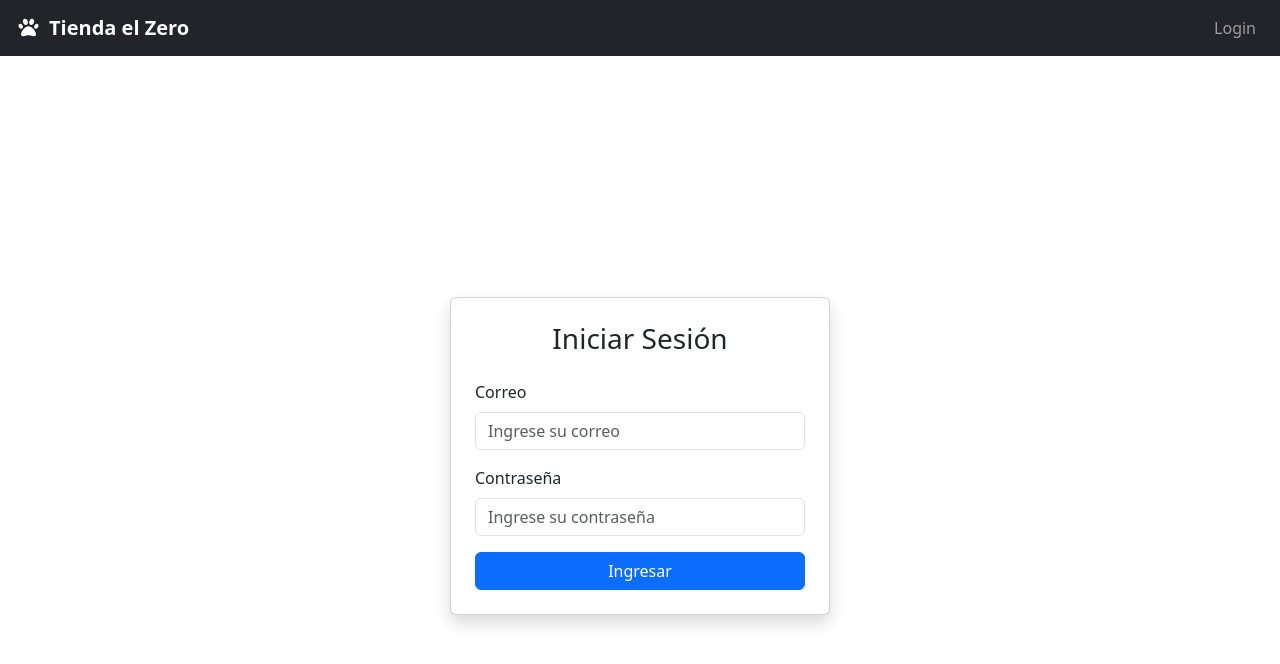
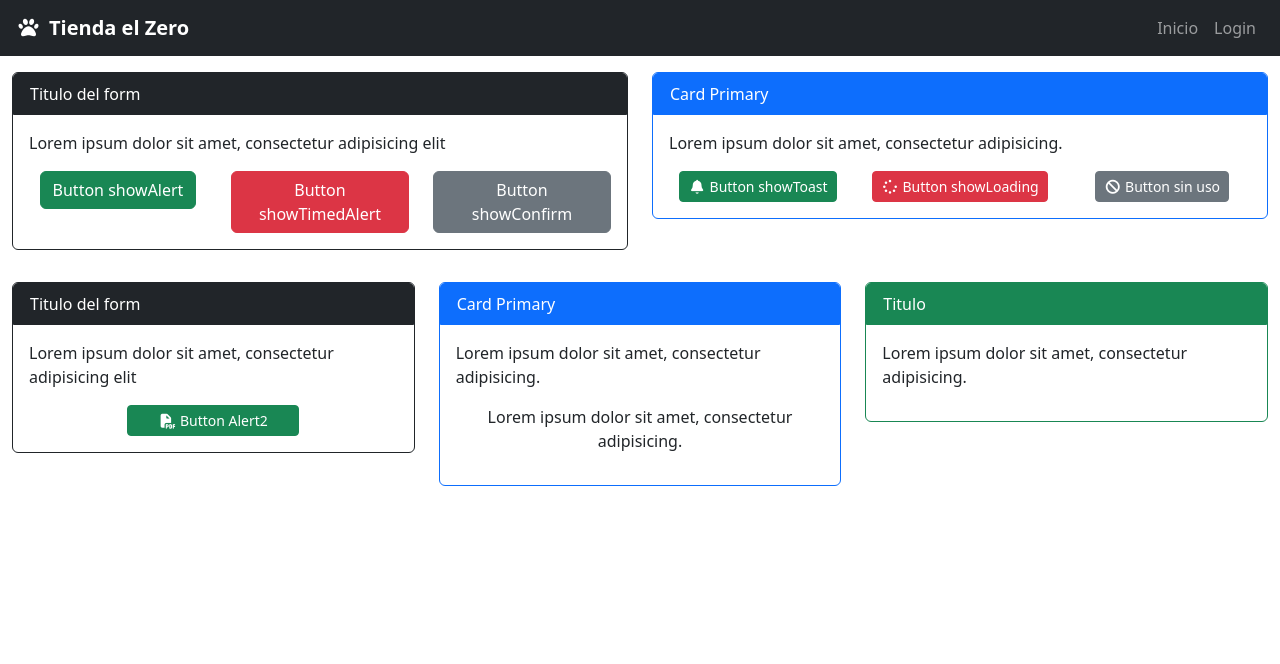
Before and after one commit to joseluispinaya/Tienda-zero-react, a React (Vite) app: page /inicio in a window 1280 px wide. Before the commit this address led to /login. Shown: the top 664 px of the page. Built offline with nearby package versions, Linux system fonts and the light colour scheme.

Commit message:
loading componet

```diff
--- a/src/Components/Navigation/Navigator.jsx
+++ b/src/Components/Navigation/Navigator.jsx
@@ -32,6 +32,10 @@ const Navigator = () => {
 
                     {!usuario && (
                         <>
+                            <li className="nav-item">
+                                <Link to="/inicio" className="nav-link">Inicio</Link>
+                            </li>
+
                             <li className="nav-item">
                                 <Link to="/login" className="nav-link">Login</Link>
                             </li>
--- a/src/Components/Navigation/Router.jsx
+++ b/src/Components/Navigation/Router.jsx
@@ -3,6 +3,7 @@ import Home from '../../Screens/Home.jsx'
 import Categoria from '../../Screens/Categoria.jsx';
 import Product from '../../Screens/Product.jsx'
 import About from '../../Screens/About.jsx'
+import Inicio from '../../Screens/Inicio.jsx';
 import Login from '../../Screens/Login.jsx';
 import ProtectedRoute from "../ProtectedRoute.jsx";
 
@@ -14,6 +15,7 @@ const Router = () => {
         <Routes>
 
             {/* RUTA LOGIN (PÚBLICA) */}
+            <Route path="/inicio" element={<Inicio />} />
             <Route path="/login" element={<Login />} />
 
             {/* RUTAS PROTEGIDAS */}
--- /dev/null
+++ b/src/Screens/Inicio.jsx
@@ -0,0 +1,156 @@
+import React, { useState } from 'react';
+import { showAlert, showTimedAlert, showConfirm, showToast, showLoading, closeLoading } from "../Utils/alertUtils";
+
+const Inicio = () => {
+    const [classLoad, setClassLoad] = useState("");
+    const [classTable, setClassTable] = useState("d-none");
+
+    const btnShow = (op) => {
+        if (op === 1) {
+            showAlert("Mensaje", "Contenido del mensaje", "success");
+        } else if (op === 2) {
+            showToast("Mensaje del toast", "error");
+        } else if (op === 3) {
+            showTimedAlert("Mensaje", "Contenido del mensaje", "success");
+        } else if (op === 4) {
+            handleConfirm();
+        }
+
+    };
+
+    const btnShowLoading = () => {
+        showLoading("Solicitando...");
+
+        setTimeout(() => {
+            closeLoading();
+        }, 2000); // 2 segundos
+    };
+
+    const handleConfirm = () => {
+        showConfirm(
+            "¿Estás seguro?",
+            "Esta acción no se puede deshacer",
+            "warning",
+            "Sí, continuar",
+            "Cancelar"
+        ).then((result) => {
+            if (result.isConfirmed) {
+                showToast("¡Acción confirmada!", "success");
+            } else {
+                showToast("Cancelado", "info");
+            }
+        });
+    };
+
+    const loadinCarga = () => {
+        setClassTable('');
+        setClassLoad('d-none');
+
+        setTimeout(() => {
+            setClassTable('d-none');
+            setClassLoad('');
+        }, 2000);
+    };
+
+    return (
+        <div className="container-fluid mt-3">
+            <div className="row">
+                <div className="col-md-6">
+                    <div className="card border border-dark mb-3">
+                        <div className="card-header bg-dark border border-dark text-white">
+                            Titulo del form
+                        </div>
+                        <div className="card-body">
+                            <p>Lorem ipsum dolor sit amet, consectetur adipisicing elit</p>
+                            <div className="row text-center">
+                                <div className="col-md-4">
+                                    <button type="button" className="btn btn-success" onClick={() => btnShow(1)}>Button showAlert</button>
+                                </div>
+                                <div className="col-md-4">
+                                    <button type="button" className="btn btn-danger" onClick={() => btnShow(3)}>Button showTimedAlert</button>
+                                </div>
+                                <div className="col-md-4">
+                                    <button className="btn btn-secondary" onClick={() => btnShow(4)}>Button showConfirm</button>
+                                </div>
+                            </div>
+                        </div>
+                    </div>
+                </div>
+                <div className="col-md-6">
+                    <div className="card border border-primary mb-3">
+                        <div className="card-header bg-primary border border-primary text-white">
+                            Card Primary
+                        </div>
+                        <div className="card-body">
+                            <p>Lorem ipsum dolor sit amet, consectetur adipisicing.</p>
+                            <div className="row text-center">
+                                <div className="col-md-4">
+                                    <button className="btn btn-success btn-sm" onClick={() => btnShow(2)}>
+                                        <i className="fa-solid fa-bell"></i> Button showToast
+                                    </button>
+                                </div>
+                                <div className="col-md-4">
+                                    <button className="btn btn-danger btn-sm" onClick={btnShowLoading}>
+                                        <i className="fa-solid fa-spinner"></i> Button showLoading
+                                    </button>
+                                </div>
+                                <div className="col-md-4">
+                                    <button className="btn btn-secondary btn-sm"><i className="fa-solid fa-ban"></i> Button sin uso</button>
+                                </div>
+                            </div>
+                        </div>
+                    </div>
+                </div>
+            </div>
+            <div className="row mt-3">
+                <div className="col-md-4">
+                    <div className="card border border-dark mb-3">
+                        <div className="card-header bg-dark border border-dark text-white">
+                            Titulo del form
+                        </div>
+                        <div className="card-body">
+                            <p>Lorem ipsum dolor sit amet, consectetur adipisicing elit</p>
+                            <div className="row">
+                                <div className="col-md-6 offset-md-3">
+                                    <div className="d-grid mx-auto">
+                                        <button className="btn btn-success btn-sm" onClick={loadinCarga}>
+                                            <i className="fa-solid fa-file-pdf"></i> Button Alert2
+                                        </button>
+                                    </div>
+                                </div>
+                            </div>
+                        </div>
+                    </div>
+                </div>
+                <div className="col-md-4">
+                    <div className="card border border-primary mb-3">
+                        <div className="card-header bg-primary border border-primary text-white">
+                            Card Primary
+                        </div>
+                        <div className="card-body">
+                            <p>Lorem ipsum dolor sit amet, consectetur adipisicing.</p>
+                            <div className={`text-center ${classTable}`}>
+                                <img src='/loadingze.gif' className='img-fluid' />
+                            </div>
+                            <div className={`text-center ${classLoad}`}>
+                                <p>Lorem ipsum dolor sit amet, consectetur adipisicing.</p>
+                            </div>
+                        </div>
+                    </div>
+                </div>
+                <div className="col-md-4">
+                    <div className="card border border-success mb-3">
+                        <div className="card-header bg-success border border-success text-white">
+                            Titulo
+                        </div>
+                        <div className="card-body">
+                            <p>Lorem ipsum dolor sit amet, consectetur adipisicing.</p>
+                        </div>
+                    </div>
+                </div>
+            </div>
+        </div>
+    )
+}
+
+export default Inicio
```
